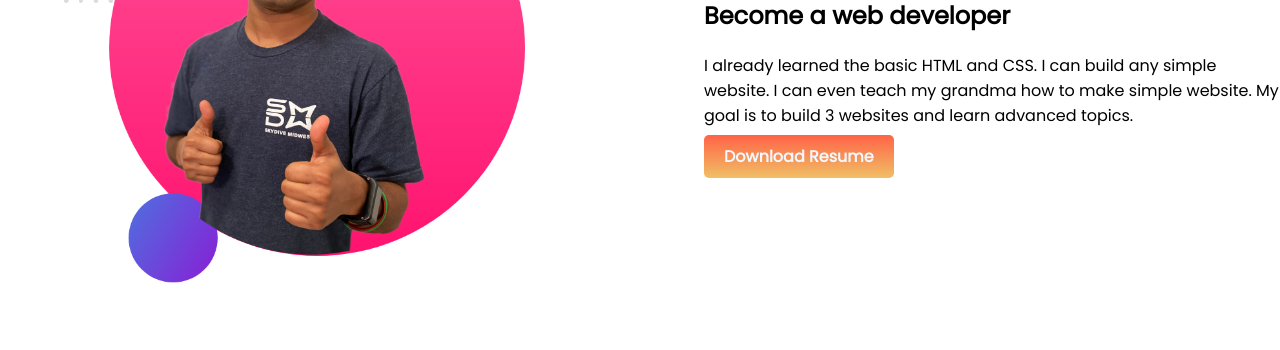
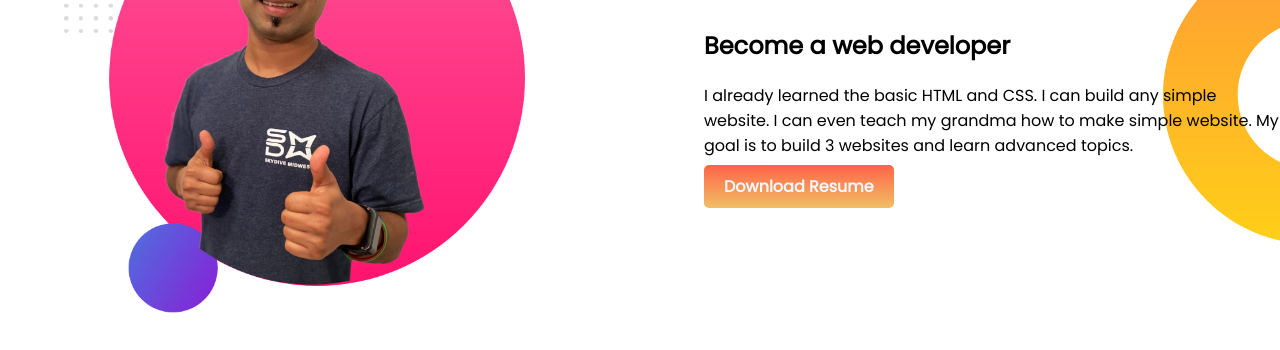
Before and after one commit to fardinrafatbd/developer-portfolio-day07, a plain HTML site: page index.html in a window 1280 px wide. Shown: the part 624-974 px from the top of the page. Before the commit the page ends 914 px from the top, so only its background shows below. Drawn offline with Linux system fonts and the light colour scheme; a web font is replaced by a local one.

Commit message:
added background

```diff
--- a/index.html
+++ b/index.html
@@ -23,7 +23,7 @@
             <img src="images/my-bg.png" alt="">
         </div>
     </section>
-    <section>
+    <section class="right-banner">
         <div class="half-width">
             <img src="images/jhankar2.png" alt="">
         </div>
--- a/style.css
+++ b/style.css
@@ -17,6 +17,7 @@ color: orange;
 }
 section{
     display: flex;
+    margin-bottom: 30px;
 }
 .link-button{
     text-decoration: none;
@@ -30,3 +31,8 @@ section{
     background-image: url(images/top-banner.png);
     background-repeat: no-repeat;
 }
+.right-banner{
+    background-image: url(images/dream-bg.png);
+    background-repeat: no-repeat;
+    background-position: right;
+}
```
